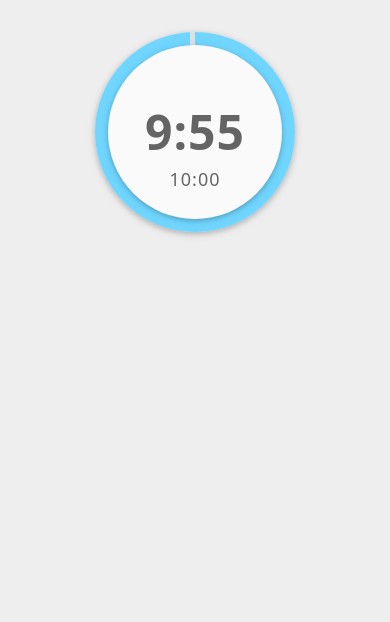
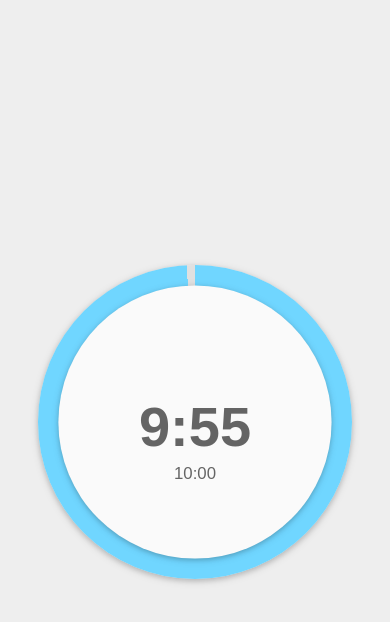
Before and after one commit to ueokande/webtimer, a plain HTML site: page index.html in a window 390 px wide. Drawn offline with Linux system fonts and the light colour scheme.

Commit message:
Support mobile view

```diff
--- a/site.css
+++ b/site.css
@@ -1,23 +1,29 @@
-body {
-  background-color: #EEE;
-  font-family: sans;
-  display: flex;
-  flex-direction: column;
-  margin: 2rem;
-}
-
-div {
+* {
   margin: 0;
   padding: 0;
 }
 
+html {
+  background-color: #EEE;
+  font-family: Sans-Serif;
+  font-size: 14px;
+  margin: 0;
+  height: 100%;
+  width: 100%;
+}
+
+body {
+  display: flex;
+  height: 100%;
+  width: 100%;
+}
+
 .circular-base {
+  margin:auto;
   border-radius: 50%;
   box-shadow: 0 2px 5px 0 rgba(0, 0, 0, 0.16), 0 2px 10px 0 rgba(0, 0, 0, 0.12);
-  min-width: 200px;
-  height: 200px;
-  margin: 0 auto;
-  position: relative;
+  width: 28rem;
+  height: 28rem;
 }
 
 .circular-base::before {
@@ -25,47 +31,57 @@ div {
   border-radius: 50%;
   box-shadow: 0 2px 5px 0 rgba(0, 0, 0, 0.16), 0 2px 10px 0 rgba(0, 0, 0, 0.12);
   content: '';
-  font-size: 72px;
-  height: 100%;
-  left: 0;
-  line-height: 200px;
-  position: absolute;
-  text-align: center;
-  top: 0;
+  display: inline-block;
+  width: 28rem;
+  height: 28rem;
   transform: scale(.87);
-  width: 100%;
-}
-
-.header {
-  display: flex;
-  justify-content: center;
-  .title {
-    color: #5d5d5d;
-    text-align: center;
-    font-weight: normal;
-  }
 }
 
 .circular-value-current {
+  position:absolute;
+  top: 0;
+  bottom: 0;
+  left: 0;
+  right: 0;
+  margin: auto;
+  height: 5rem;
+
+  color: rgba(0, 0, 0, .6);
   text-align: center;
-  color: rgba(0, 0, 0, .6);
-  font-size: 48px;
+  font-size: 5rem;
   font-weight: bold;
-  letter-spacing: 1px;
-  height: 200px;
-  line-height: 200px;
-  position: relative;
-  top: -200px;
   z-index: 10;
 }
 
 .circular-value-max {
+  position:absolute;
+  top: 9rem;
+  bottom: 0;
+  left: 0;
+  right: 0;
+  margin: auto;
+  height: 1.5rem;
+
+  color: rgba(0, 0, 0, .6);
   text-align: center;
-  color: rgba(0, 0, 0, .6);
-  font-size: 18px;
-  font-weight: normal;
-  letter-spacing: 1px;
-  position: relative;
-  top: -265px;
+  font-size: 1.5rem;
   z-index: 10;
 }
+
+@media only screen and (max-width: 480px) {
+  html {
+    font-size: 11.2px;
+  }
+}
+
+@media only screen and (max-width: 320px) {
+  html {
+    font-size: 8.4px;
+  }
+}
+
+@media only screen and (max-width: 240px) {
+  html {
+    font-size: 5.6px;
+  }
+}
```
